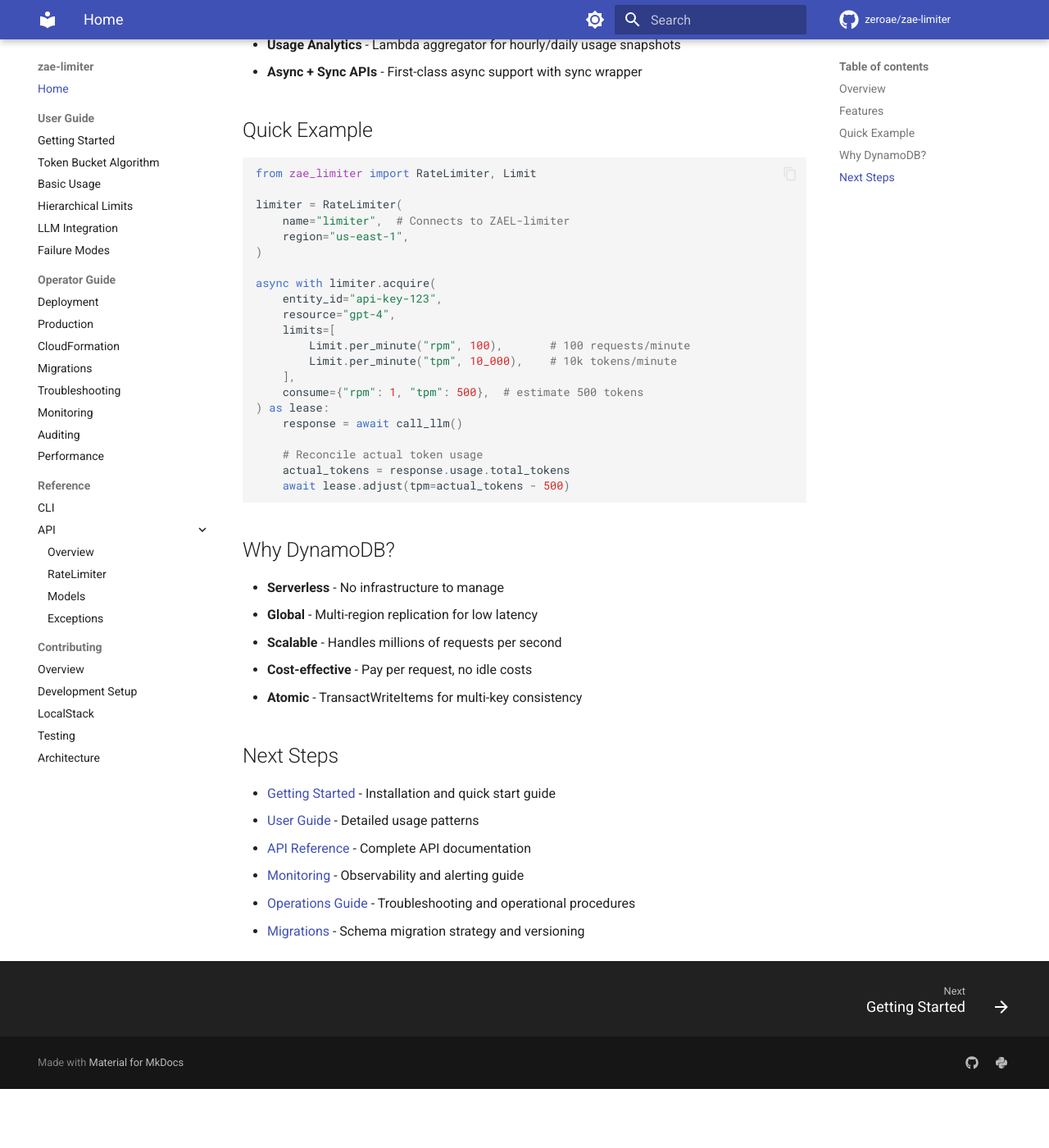
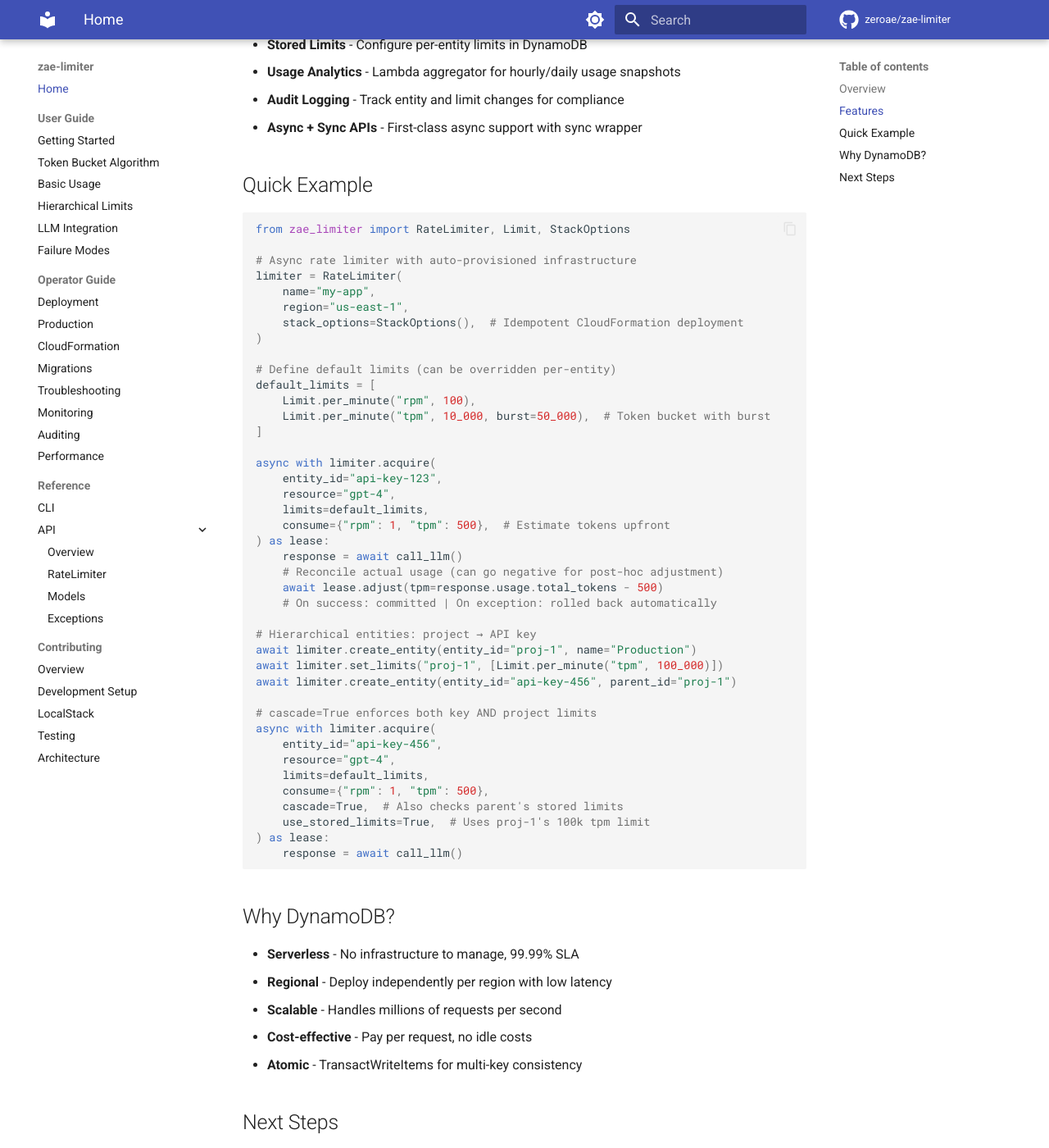
Before and after one commit to zeroae/zae-limiter, an MkDocs documentation site: the page built from docs/index.md, in a window 1280 px wide and 1400 px high, scrolled down 725 px. Shown: the whole window at 82% size. Built offline with MkDocs 1.6.1 and Material for MkDocs 9.7.7, drawn with Linux system fonts in a browser that asks for light colours; comment, search, counter and statistics services are not loaded; the version menu is left out; before the commit the page ends 2053 px from its top, so only the background shows below that; some of the changed text lies outside the part shown.

Commit message:
📝 docs: generalize project description and fix inaccurate claims
- Replace LLM-specific framing with problem-focused language
- Fix misleading "Global" claim → "Regional" (single-region design)
- Add cost estimate (~$1/1M requests) to overview
- Add 99.99% SLA to "Why DynamoDB?" section
- Add "tenant → user" as additional hierarchy example

Co-Authored-By: Claude Opus 4.5 <noreply@anthropic.com>

````diff
--- a/docs/index.md
+++ b/docs/index.md
@@ -1,19 +1,21 @@
 # zae-limiter
-
-A rate limiting library backed by DynamoDB using the token bucket algorithm.
 
 [![PyPI version](https://img.shields.io/pypi/v/zae-limiter)](https://pypi.org/project/zae-limiter/)
 [![Python versions](https://img.shields.io/pypi/pyversions/zae-limiter)](https://pypi.org/project/zae-limiter/)
 [![License](https://img.shields.io/pypi/l/zae-limiter)](https://github.com/zeroae/zae-limiter/blob/main/LICENSE)
 [![CI](https://img.shields.io/github/actions/workflow/status/zeroae/zae-limiter/ci.yml?branch=main)](https://github.com/zeroae/zae-limiter/actions/workflows/ci.yml)
+[![codecov](https://codecov.io/gh/zeroae/zae-limiter/graph/badge.svg)](https://codecov.io/gh/zeroae/zae-limiter)
+
+A rate limiting library backed by DynamoDB using the token bucket algorithm.
 
 ## Overview
 
-**zae-limiter** is designed for limiting LLM API calls where:
+**zae-limiter** excels at rate limiting scenarios where:
 
 - **Multiple limits** are tracked per call (requests per minute, tokens per minute)
-- **Token counts** are unknown until after the call completes
-- **Hierarchical limits** exist (API key → project)
+- **Consumption is unknown upfront** — adjust limits after the operation completes
+- **Hierarchical limits** exist (API key → project, tenant → user)
+- **Cost matters** — ~$1/1M requests ([details](performance.md#cost-model))
 
 ## Features
 
@@ -24,47 +26,70 @@ A rate limiting library backed by DynamoDB using the token bucket algorithm.
 - **Rollback on Exception** - Automatic rollback if your code throws
 - **Stored Limits** - Configure per-entity limits in DynamoDB
 - **Usage Analytics** - Lambda aggregator for hourly/daily usage snapshots
+- **Audit Logging** - Track entity and limit changes for compliance
 - **Async + Sync APIs** - First-class async support with sync wrapper
 
 ## Quick Example
 
 ```python
-from zae_limiter import RateLimiter, Limit
+from zae_limiter import RateLimiter, Limit, StackOptions
 
+# Async rate limiter with auto-provisioned infrastructure
 limiter = RateLimiter(
-    name="limiter",  # Connects to ZAEL-limiter
+    name="my-app",
     region="us-east-1",
+    stack_options=StackOptions(),  # Idempotent CloudFormation deployment
 )
+
+# Define default limits (can be overridden per-entity)
+default_limits = [
+    Limit.per_minute("rpm", 100),
+    Limit.per_minute("tpm", 10_000, burst=50_000),  # Token bucket with burst
+]
 
 async with limiter.acquire(
     entity_id="api-key-123",
     resource="gpt-4",
-    limits=[
-        Limit.per_minute("rpm", 100),       # 100 requests/minute
-        Limit.per_minute("tpm", 10_000),    # 10k tokens/minute
-    ],
-    consume={"rpm": 1, "tpm": 500},  # estimate 500 tokens
+    limits=default_limits,
+    consume={"rpm": 1, "tpm": 500},  # Estimate tokens upfront
 ) as lease:
     response = await call_llm()
+    # Reconcile actual usage (can go negative for post-hoc adjustment)
+    await lease.adjust(tpm=response.usage.total_tokens - 500)
+    # On success: committed | On exception: rolled back automatically
 
-    # Reconcile actual token usage
-    actual_tokens = response.usage.total_tokens
-    await lease.adjust(tpm=actual_tokens - 500)
+# Hierarchical entities: project → API key
+await limiter.create_entity(entity_id="proj-1", name="Production")
+await limiter.set_limits("proj-1", [Limit.per_minute("tpm", 100_000)])
+await limiter.create_entity(entity_id="api-key-456", parent_id="proj-1")
+
+# cascade=True enforces both key AND project limits
+async with limiter.acquire(
+    entity_id="api-key-456",
+    resource="gpt-4",
+    limits=default_limits,
+    consume={"rpm": 1, "tpm": 500},
+    cascade=True,  # Also checks parent's stored limits
+    use_stored_limits=True,  # Uses proj-1's 100k tpm limit
+) as lease:
+    response = await call_llm()
 ```
 
 ## Why DynamoDB?
 
-- **Serverless** - No infrastructure to manage
-- **Global** - Multi-region replication for low latency
+- **Serverless** - No infrastructure to manage, 99.99% SLA
+- **Regional** - Deploy independently per region with low latency
 - **Scalable** - Handles millions of requests per second
 - **Cost-effective** - Pay per request, no idle costs
 - **Atomic** - TransactWriteItems for multi-key consistency
 
 ## Next Steps
 
-- [Getting Started](getting-started.md) - Installation and quick start guide
-- [User Guide](guide/basic-usage.md) - Detailed usage patterns
-- [API Reference](api/index.md) - Complete API documentation
-- [Monitoring](monitoring.md) - Observability and alerting guide
-- [Operations Guide](operations/index.md) - Troubleshooting and operational procedures
-- [Migrations](migrations.md) - Schema migration strategy and versioning
+| Guide | Description |
+|-------|-------------|
+| [Getting Started](getting-started.md) | Installation and first deployment |
+| [Basic Usage](guide/basic-usage.md) | Rate limiting patterns and error handling |
+| [Hierarchical Limits](guide/hierarchical.md) | Parent/child entities, cascade mode |
+| [LLM Integration](guide/llm-integration.md) | Token estimation and reconciliation |
+| [Production Guide](infra/production.md) | Security, monitoring, cost |
+| [CLI Reference](cli.md) | Deploy, status, delete commands |
````
Also changed, not shown: CLAUDE.md (+4 -3 lines).
